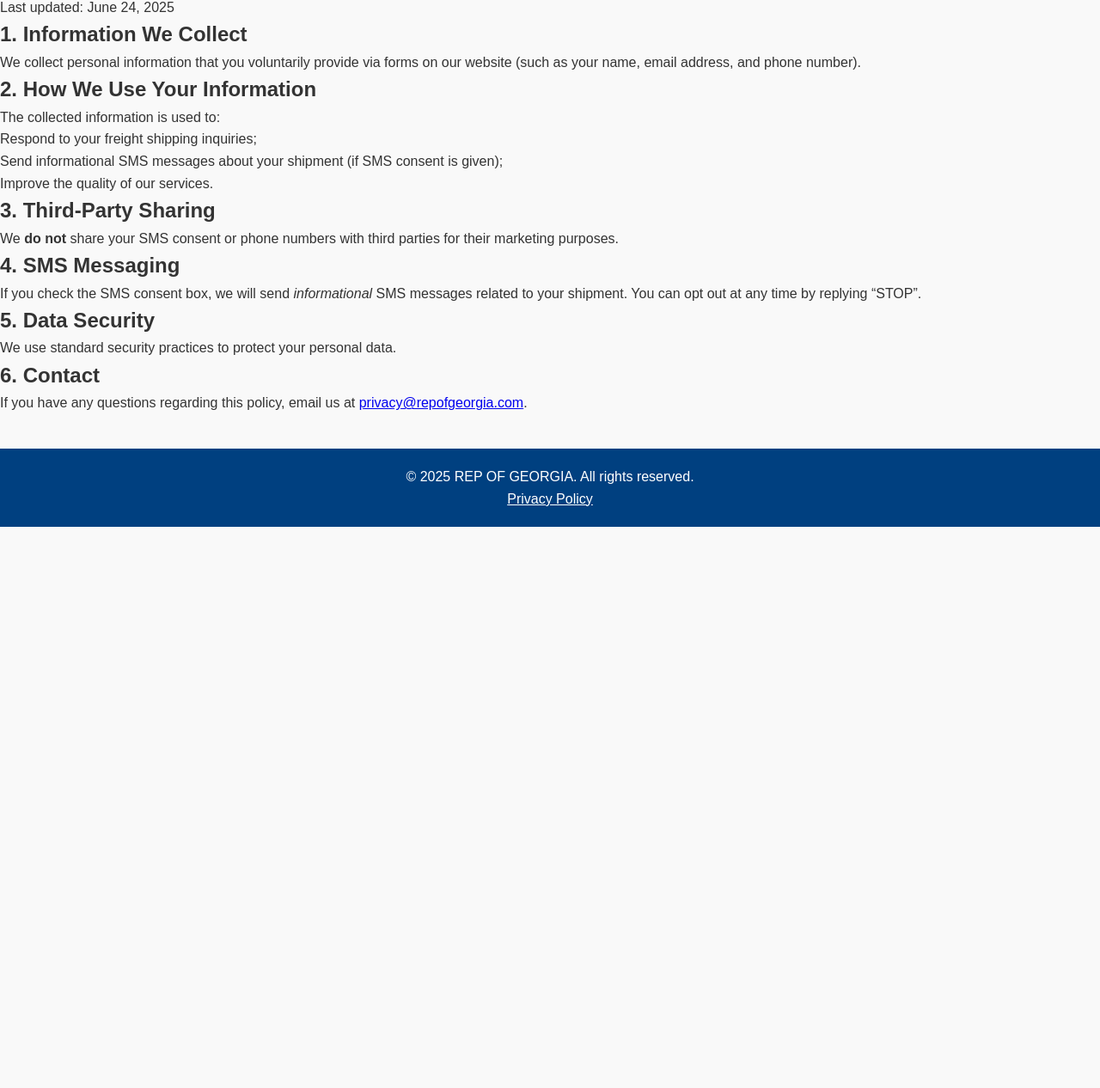
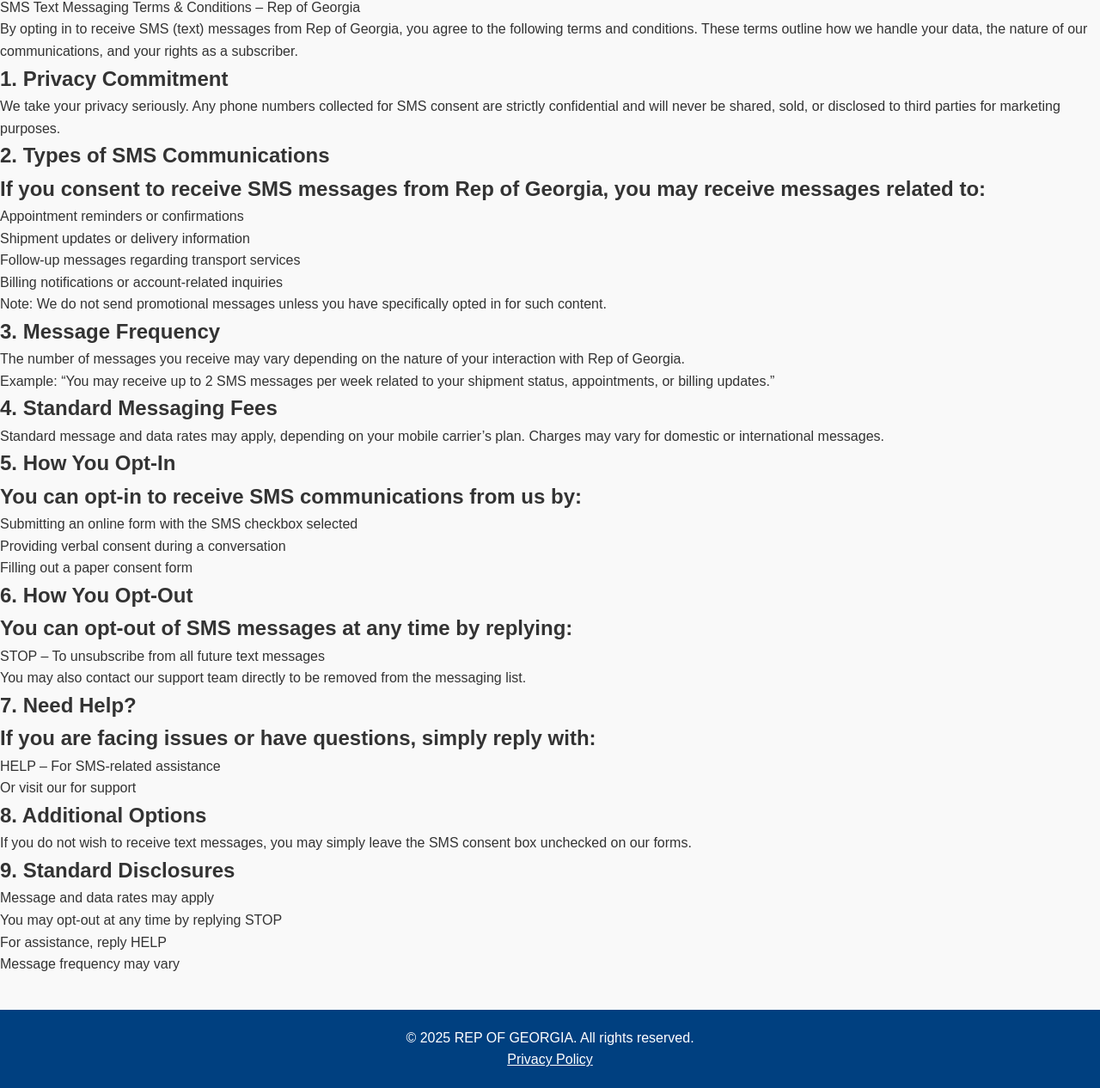
Before and after one commit to amilrzaiev/repofgeorgia, a plain HTML site: page privacy.html in a window 1280 px wide. Shown: the part 121-1387 px from the top of the page at 86% size. Before the commit the page ends 800 px from the top, so only its background shows below. Drawn offline with Linux system fonts and the light colour scheme.

Commit message:
Add files via upload

```diff
--- a/privacy.html
+++ b/privacy.html
@@ -1,14 +1,14 @@
 <!DOCTYPE html>
 <html lang="en">
 <head>
-  <meta charset="UTF-8" />
-  <meta name="viewport" content="width=device-width, initial-scale=1.0"/>
-  <title>Privacy Policy | REP OF GEORGIA</title>
-  <link rel="stylesheet" href="style.css"/>
+  <meta charset="UTF-8">
+  <meta name="viewport" content="width=device-width, initial-scale=1.0">
+  <title>SMS Terms & Conditions | REP OF GEORGIA</title>
+  <link rel="stylesheet" href="style.css">
 </head>
 <body>
   <header>
-    <img src="logo.png" alt="REP OF GEORGIA Logo" class="logo"/>
+    <img src="logo.png" alt="REP OF GEORGIA Logo" class="logo">
     <nav>
       <a href="index.html">Home</a>
       <a href="#contact">Contact</a>
@@ -17,32 +17,44 @@
   </header>
 
   <main>
-    <h1>Privacy Policy</h1>
+    <h1>SMS Text Messaging Terms & Conditions</h1>
+    <p>SMS Text Messaging Terms & Conditions – Rep of Georgia</p>
+<p>By opting in to receive SMS (text) messages from Rep of Georgia, you agree to the following terms and conditions. These terms outline how we handle your data, the nature of our communications, and your rights as a subscriber.</p>
+<h2>1. Privacy Commitment</h2>
+<p>We take your privacy seriously. Any phone numbers collected for SMS consent are strictly confidential and will never be shared, sold, or disclosed to third parties for marketing purposes.</p>
+<h2>2. Types of SMS Communications</h2>
+<h2>If you consent to receive SMS messages from Rep of Georgia, you may receive messages related to:</h2>
+<p>Appointment reminders or confirmations</p>
+<p>Shipment updates or delivery information</p>
+<p>Follow-up messages regarding transport services</p>
+<p>Billing notifications or account-related inquiries</p>
+<p>Note: We do not send promotional messages unless you have specifically opted in for such content.</p>
+<h2>3. Message Frequency</h2>
+<p>The number of messages you receive may vary depending on the nature of your interaction with Rep of Georgia.</p>
+<p>Example: “You may receive up to 2 SMS messages per week related to your shipment status, appointments, or billing updates.”</p>
+<h2>4. Standard Messaging Fees</h2>
+<p>Standard message and data rates may apply, depending on your mobile carrier’s plan. Charges may vary for domestic or international messages.</p>
+<h2>5. How You Opt-In</h2>
+<h2>You can opt-in to receive SMS communications from us by:</h2>
+<p>Submitting an online form with the SMS checkbox selected</p>
+<p>Providing verbal consent during a conversation</p>
+<p>Filling out a paper consent form</p>
+<h2>6. How You Opt-Out</h2>
+<h2>You can opt-out of SMS messages at any time by replying:</h2>
+<p>STOP – To unsubscribe from all future text messages</p>
+<p>You may also contact our support team directly to be removed from the messaging list.</p>
+<h2>7. Need Help?</h2>
+<h2>If you are facing issues or have questions, simply reply with:</h2>
+<p>HELP – For SMS-related assistance</p>
+<p>Or visit our  for support</p>
+<h2>8. Additional Options</h2>
+<p>If you do not wish to receive text messages, you may simply leave the SMS consent box unchecked on our forms.</p>
+<h2>9. Standard Disclosures</h2>
+<p>Message and data rates may apply</p>
+<p>You may opt-out at any time by replying STOP</p>
+<p>For assistance, reply HELP</p>
+<p>Message frequency may vary</p>
 
-    <p>Last updated: June 24, 2025</p>
-
-    <h2>1. Information We Collect</h2>
-    <p>We collect personal information that you voluntarily provide via forms on our website (such as your name, email address, and phone number).</p>
-
-    <h2>2. How We Use Your Information</h2>
-    <p>The collected information is used to:</p>
-    <ul>
-      <li>Respond to your freight shipping inquiries;</li>
-      <li>Send informational SMS messages about your shipment (if SMS consent is given);</li>
-      <li>Improve the quality of our services.</li>
-    </ul>
-
-    <h2>3. Third-Party Sharing</h2>
-    <p>We <strong>do not</strong> share your SMS consent or phone numbers with third parties for their marketing purposes.</p>
-
-    <h2>4. SMS Messaging</h2>
-    <p>If you check the SMS consent box, we will send <em>informational</em> SMS messages related to your shipment. You can opt out at any time by replying “STOP”.</p>
-
-    <h2>5. Data Security</h2>
-    <p>We use standard security practices to protect your personal data.</p>
-
-    <h2>6. Contact</h2>
-    <p>If you have any questions regarding this policy, email us at <a href="mailto:privacy@repofgeorgia.com">privacy@repofgeorgia.com</a>.</p>
   </main>
 
   <footer>
```
